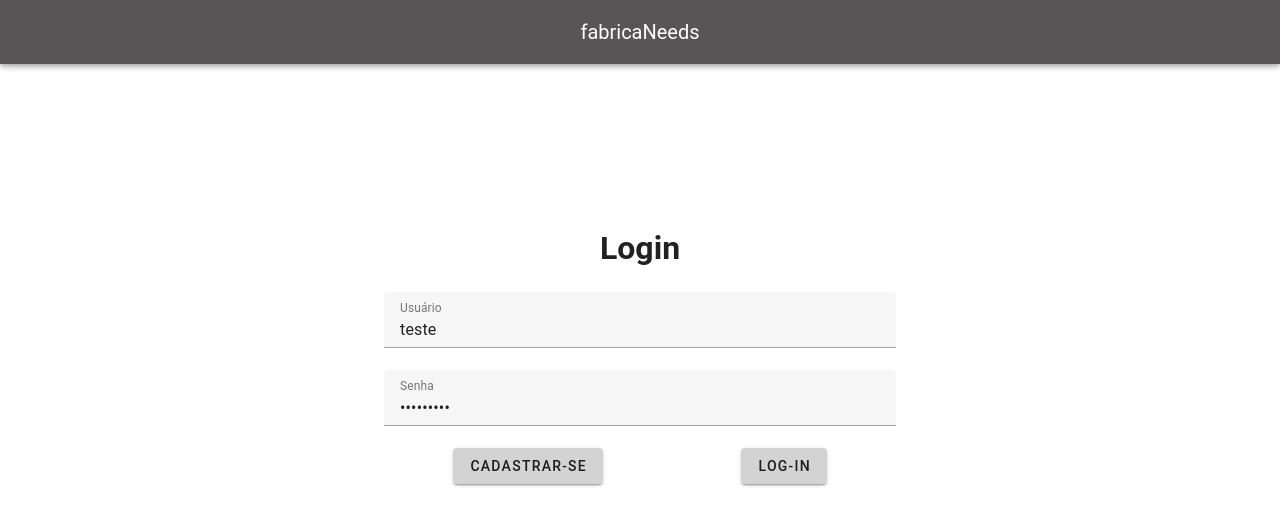
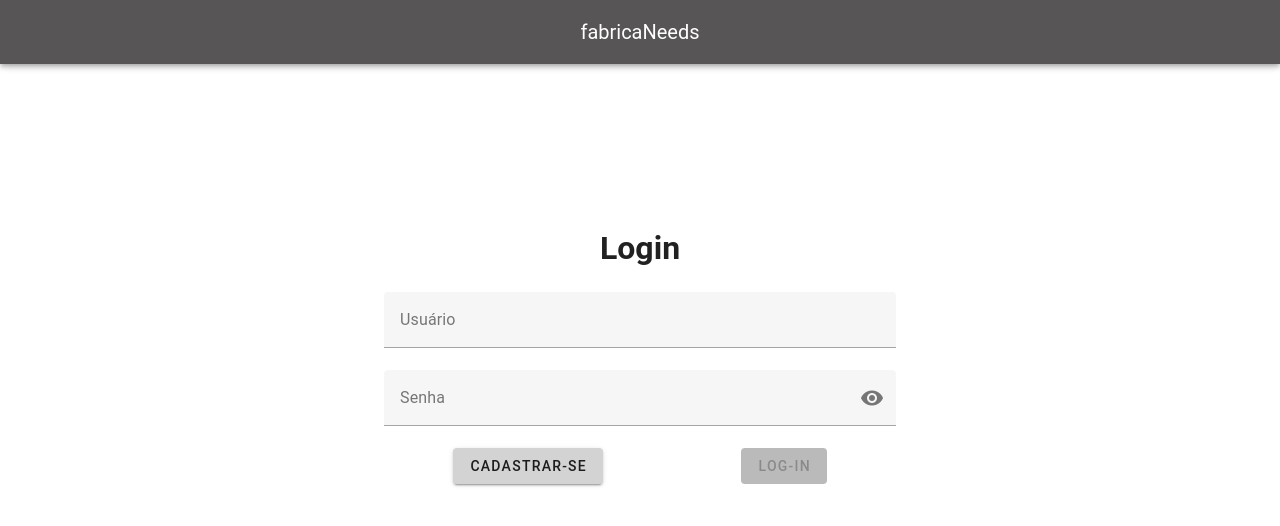
Before and after one commit to marcuscostagraciano/fabricaNeeds, a Vue app in the folder frontend/: page /signin in a window 1280 px wide. Shown: the top 526 px of the page. Built offline with nearby package versions, Linux system fonts and the light colour scheme.

Commit message:
feat: add show password button #19 #33

```diff
--- a/frontend/src/views/SignInView.vue
+++ b/frontend/src/views/SignInView.vue
@@ -7,10 +7,12 @@ import { useAuthStore } from '@/stores/authStore';
 
 const authStore = useAuthStore()
 
+const showing_password = ref(false)
+
 const form = ref()
 const form_data = reactive({
-    user: 'teste',
-    password: 'senha.123',
+    user: '',
+    password: '',
 })
 
 onMounted(async () => {
@@ -32,7 +34,10 @@ const signIn = async () => {
     <v-form class="form" @submit.prevent="signIn" ref="form">
         <h1 class="text-center mb-5">Login</h1>
         <v-text-field label="Usuário" v-model="form_data.user" type="text" />
-        <v-text-field label="Senha" :rules="passwordLengthRule" v-model="form_data.password" type="password" />
+        <v-text-field label="Senha" :rules="passwordLengthRule" v-model="form_data.password"
+            :type="showing_password ? 'text' : 'password'"
+            :append-inner-icon="showing_password ? 'mdi-eye-closed' : 'mdi-eye'"
+            @click:append-inner="showing_password = !showing_password" />
 
         <div class="form-actions">
             <router-link to="/signup">
--- a/frontend/src/views/SignUpView.vue
+++ b/frontend/src/views/SignUpView.vue
@@ -10,8 +10,10 @@ import { useUserStore } from '@/stores/userStore';
 
 const userStore = useUserStore()
 
+const showing_password = ref(false)
+const successful_signup = ref(false)
+
 const form = ref()
-const successful_signup = ref(false)
 const form_data = reactive({
     username: '',
     email: '',
@@ -49,7 +51,10 @@ async function createUser() {
         <v-text-field label="Nome de Usuário" :rules="[requiredRule]" v-model="form_data.username" type="text"
             messages="Este nome é vísivel para outros usuários." hint="Use o formato de NomeSobrenome." />
         <v-text-field label="E-mail" :rules="emailRule" v-model="form_data.email" type="email" />
-        <v-text-field label="Senha" :rules="passwordLengthRule" v-model="form_data.password" type="password" />
+        <v-text-field label="Senha" :rules="passwordLengthRule" v-model="form_data.password"
+            :type="showing_password ? 'text' : 'password'"
+            :append-inner-icon="showing_password ? 'mdi-eye-closed' : 'mdi-eye'"
+            @click:append-inner="showing_password = !showing_password" />
         <v-text-field label="Confirmação de senha"
             :rules="[passwordConfirmationRule[1](form_data.password_confirmation, form_data.password)]"
             v-model="form_data.password_confirmation" type="password" />
```
